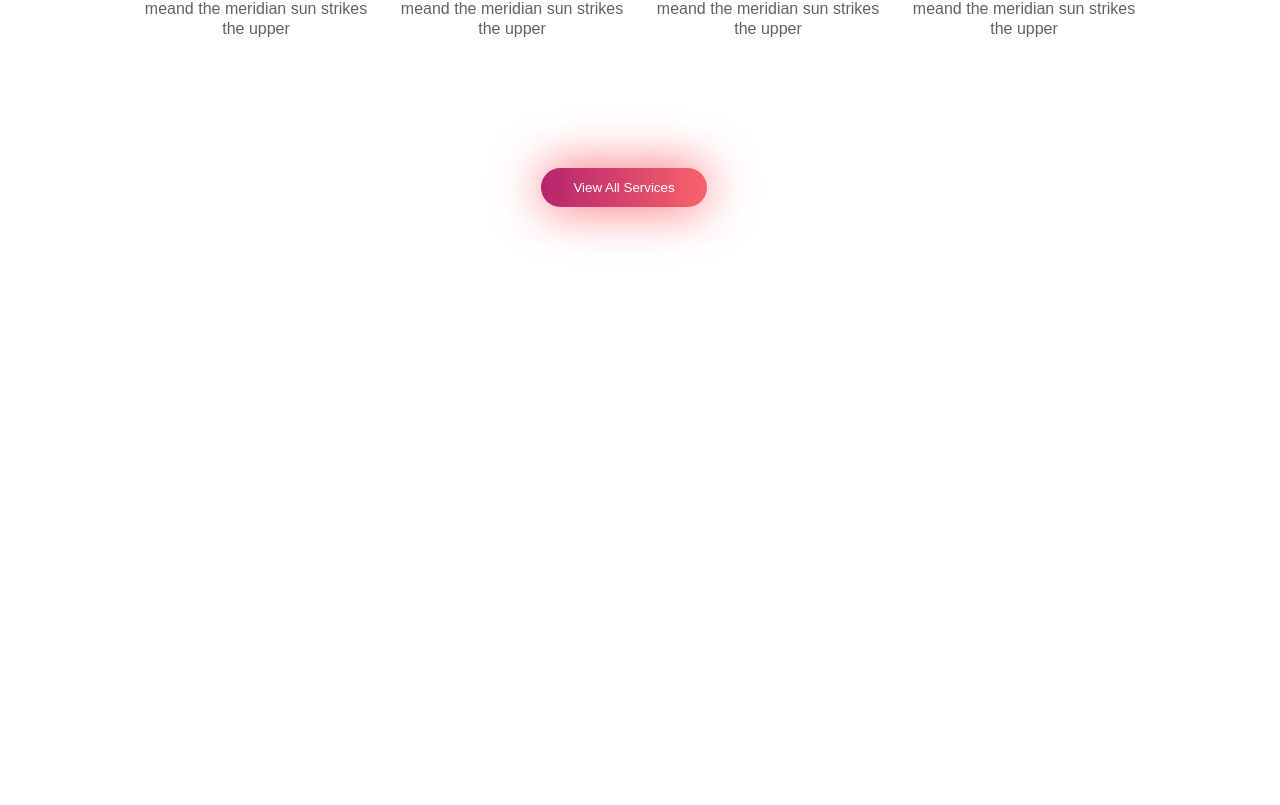
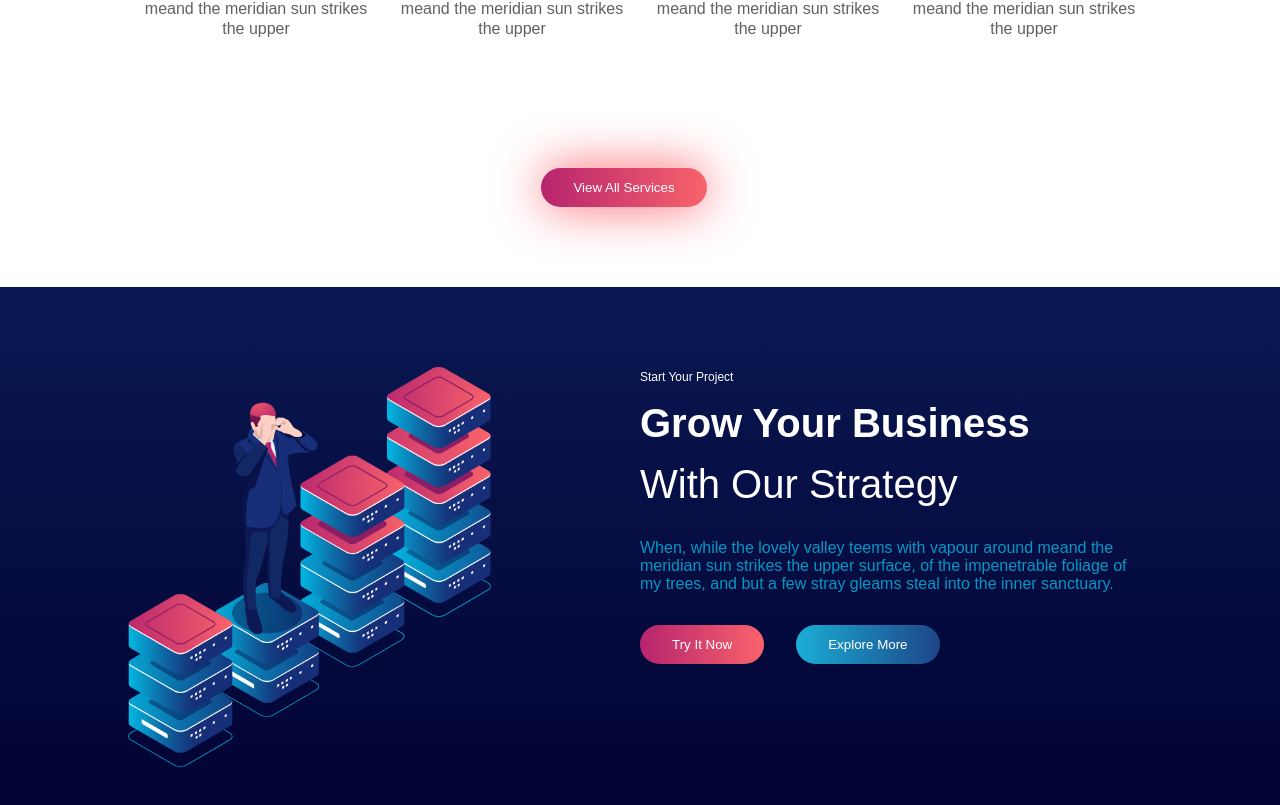
Before and after one commit to Salano24/proj-html-vuejs, a Vue app: page / in a window 1280 px wide. Shown: the part 1258-2063 px from the top of the page. Before the commit the page ends 1545 px from the top, so only its background shows below. Built offline with nearby package versions, Linux system fonts and the light colour scheme.

Commit message:
fine Business Strategy section

```diff
--- a/src/components/AppMain.vue
+++ b/src/components/AppMain.vue
@@ -1,10 +1,13 @@
 <script>
 import WhatWeDo from '../components/WhatWeDo.vue'
+import BusinessStrategy from '../components/BusinessStrategy.vue'
+
 
 export default {
         name: "AppMain",
         components: {
            WhatWeDo,
+           BusinessStrategy,
         }
 
     }
@@ -12,6 +15,7 @@ export default {
 
 <template>
    <WhatWeDo />
+   <BusinessStrategy />
 </template>
 
 <style>
--- /dev/null
+++ b/src/components/BusinessStrategy.vue
@@ -0,0 +1,65 @@
+<script>
+export default{
+    name: 'BusinessStrategy'
+}
+</script>
+
+<template>
+<div class="background">
+    <div class="container">
+        <div class="row">
+            <div class="col-6"><img src="../assets/img/men-data.png" alt=""></div>
+            <div class="col-6">
+                <span>Start Your Project</span>
+                <h2 class="strong">Grow Your Business</h2>
+                <h2>With Our Strategy</h2>
+                <p>When, while the lovely valley teems with vapour around meand the <br> meridian sun strikes the upper surface, of the impenetrable foliage of <br> my trees, and but a few stray gleams steal into the inner sanctuary.</p>
+                <div>
+                     <button class="button_pink"> Try It Now</button>
+                     <button class="button_blue">Explore More</button>
+                </div>
+            </div>
+       </div>
+    </div>
+</div>
+</template>
+
+<style lang="scss">
+.background{
+    background-image: linear-gradient( #0a1852 , #010130);
+
+    .container{
+       width: 80%;
+       margin: auto;
+       padding: 5rem 0;
+       color: white;
+
+       img{
+          height: 25rem;
+       }
+
+       span{
+        font-size: 0.75rem;
+
+       }
+
+       h2{
+        font-weight: 400;
+        font-size: 2.5rem;
+        margin-top: 1rem;
+       }
+
+       .strong{
+        font-weight: 600;
+       }
+
+       p{
+        margin: 2rem 0;
+        color: #03a7d3e6;
+       }
+
+
+    }
+
+}
+</style>
--- a/src/style.scss
+++ b/src/style.scss
@@ -39,3 +39,7 @@ body{
 .col-3{
   width: calc(100% / 12 * 3);
 }
+
+.col-6{
+  width: calc(100% / 12 * 6);
+}
```
